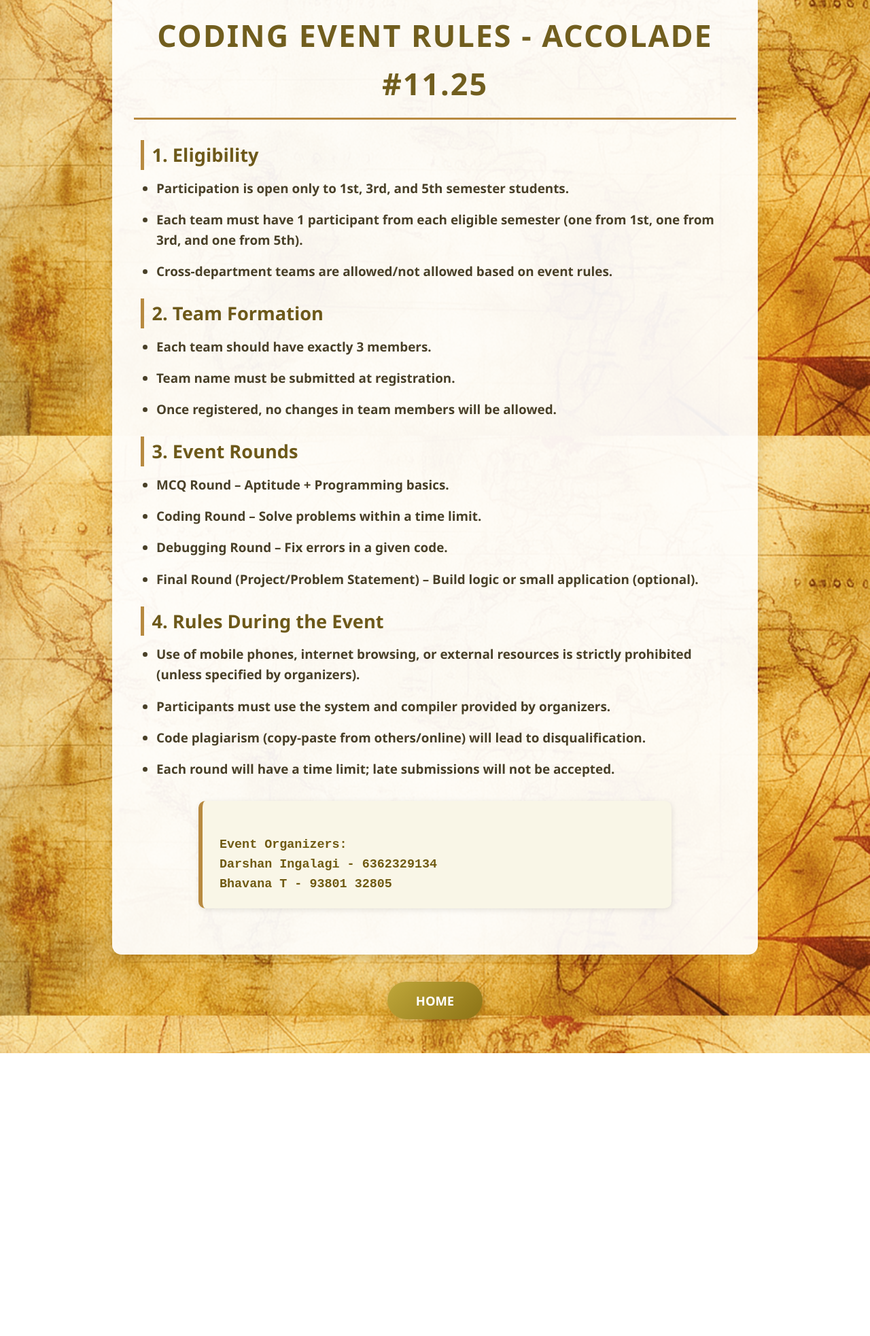
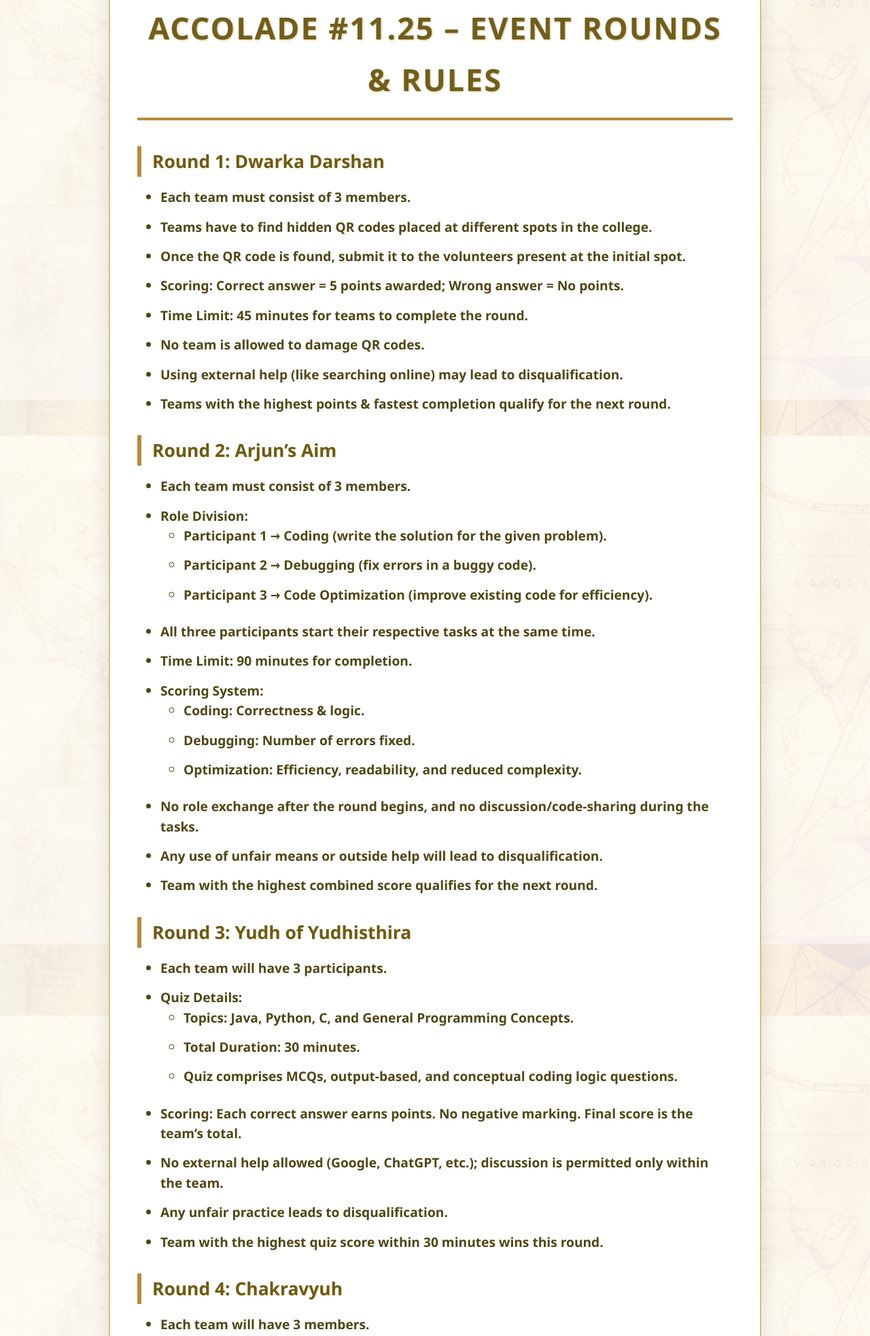
Before and after one commit to darshaningalagi/ACCOLADE, a plain HTML site: page coding.html in a window 1280 px wide. Shown: the part 212-2177 px from the top of the page at 68% size. Before the commit the page ends 1761 px from the top, so only its background shows below. Drawn offline with Linux system fonts and the light colour scheme.

Commit message:
first commit

```diff
--- a/coding.html
+++ b/coding.html
@@ -2,207 +2,277 @@
 <html lang="en">
 <head>
   <meta charset="UTF-8" />
-  <title>ACCOLADE #11.25 - Coding Rules</title>
+  <title>ACCOLADE #11.25 - Event Rounds & Rules</title>
   <meta name="viewport" content="width=device-width, initial-scale=1" />
   <style>
     body {
       font-family: 'Segoe UI', Tahoma, Geneva, Verdana, sans-serif;
-      max-width: 950px;
+      max-width: 960px;
       margin: 20px auto;
-      padding: 0 25px;
-      background-image: url('rules bg.png');
-      background-repeat: no-repeat;
+      padding: 0 25px 40px 25px;
+      background:
+        linear-gradient(rgba(255,255,255,0.86), rgba(255,255,255,0.93)),
+        url('rules bg.png') no-repeat center center fixed;
       background-size: cover;
-      background-attachment: fixed;
       color: #2c2c2c;
-      line-height: 1.6;
+      line-height: 1.7;
+      user-select: text;
     }
     section {
-      background: rgba(255, 255, 255, 0.93);
-      padding: 28px 32px;
-      border-radius: 14px;
-      box-shadow: 0 4px 15px rgba(0, 0, 0, 0.12);
-      margin-bottom: 40px;
-      text-align: center;
+      background: #fff;
+      padding: 36px 40px;
+      border-radius: 18px;
+      box-shadow: 0 10px 30px rgba(0, 0, 0, 0.12);
+      margin-bottom: 45px;
+      border: 2px solid #d4c17a;
+      transition: box-shadow 0.3s ease;
+    }
+    section:hover {
+      box-shadow: 0 16px 40px rgba(0, 0, 0, 0.18);
     }
     img {
-      height: 110px;
-      margin-bottom: 25px;
+      display: block;
+      margin: 0 auto 30px auto;
+      max-height: 120px;
+      max-width: 100%;
       user-select: none;
+      filter: drop-shadow(0 3px 3px rgba(0,0,0,0.2));
+      border-radius: 12px;
+      transition: transform 0.3s ease;
+    }
+    img:hover {
+      transform: scale(1.05);
     }
     h1 {
       font-size: 2.8rem;
       font-weight: 900;
       color: #715e1e;
-      border-bottom: 3px solid #b88a40;
-      padding-bottom: 14px;
-      margin-bottom: 30px;
+      border-bottom: 4px solid #b88a40;
+      padding-bottom: 18px;
+      margin-bottom: 38px;
       text-transform: uppercase;
       letter-spacing: 2px;
+      text-align: center;
+      user-select: none;
+      text-shadow: 1px 1px 3px #cab974cc;
     }
     h2 {
-      font-size: 1.7rem;
-      color: #6d591a;
-      margin-bottom: 12px;
-      font-weight: 800;
-      border-left: 5px solid #b88a40;
-      padding-left: 12px;
+      font-size: 1.65rem;
+      color: #6d5a18;
+      margin-bottom: 15px;
+      font-weight: 900;
+      border-left: 6px solid #b88a40;
+      padding-left: 16px;
       user-select: none;
-      text-align: left;
-      max-width: 850px;
-      margin: 0 auto 12px auto;
+      text-shadow: 1px 1px #ecd88e88;
+      max-width: 860px;
+      margin-left: auto;
+      margin-right: auto;
+      margin-top: 32px;
     }
     ul {
-      padding-left: 30px;
-      font-size: 1.18rem;
+      padding-left: 34px;
+      font-size: 1.2rem;
       margin-top: 0;
       margin-bottom: 25px;
-      color: #494028;
+      color: #4f4615;
       font-weight: 600;
-      max-width: 850px;
+      max-width: 860px;
       margin-left: auto;
       margin-right: auto;
-      text-align: left;
-    }
-    ul ul {
-      padding-left: 20px;
-      font-weight: 500;
-      color: #5a4d20;
+      line-height: 1.53;
     }
     li {
-      margin-bottom: 16px;
+      margin-bottom: 14px;
     }
     .organizers {
-      font-family: monospace;
-      font-size: 1.15rem;
-      color: #6f5a12;
-      background: #f9f6e7;
-      border-left: 6px solid #b88a40;
-      padding: 20px 25px;
-      border-radius: 10px;
-      white-space: pre-line;
-      max-width: 640px;
-      margin: 32px auto 40px auto;
-      box-shadow: 1px 2px 8px rgba(0,0,0,0.1);
+      font-family: Consolas, monospace;
+      font-size: 1.18rem;
+      color: #6a5513;
+      background: #f9f6e6;
+      border-left: 8px solid #babc5a;
+      padding: 20px 26px;
+      border-radius: 14px;
+      max-width: 680px;
+      margin: 38px auto 50px auto;
+      box-shadow: 0 4px 12px rgba(186, 188, 90, 0.24);
+      font-weight: 700;
       text-align: left;
-      font-weight: 700;
-      user-select: text;
+      transition: background 0.22s ease;
     }
-    a {
-      display: block;
-      width: max-content;
-      margin: 0 auto 50px auto;
-      text-decoration: none;
+    .organizers:hover {
+      background: #fffde4;
     }
     button {
-      height: 55px;
-      width: 140px;
+      height: 50px;
+      width: 150px;
       background: linear-gradient(135deg, #bfa73a, #8c7316);
-      border-radius: 30px;
+      border-radius: 34px;
       border: none;
-      font-size: 1.15rem;
-      font-weight: bold;
-      color: #fff;
+      font-size: 1.18rem;
+      font-weight: 900;
+      color: #fffbe6;
       cursor: pointer;
-      box-shadow: 2px 2px 10px rgba(0, 0, 0, 0.16);
-      transition: transform 0.25s ease, background 0.3s ease;
+      box-shadow: 2px 3px 14px rgba(129, 108, 27, 0.7);
+      transition: transform 0.3s, background 0.4s;
       text-transform: uppercase;
       font-family: 'Segoe UI', Tahoma, Geneva, Verdana, sans-serif;
       user-select: none;
+      letter-spacing: 1.2px;
+      display: block;
+      margin: 0 auto;
     }
     button:hover {
-      transform: scale(1.07);
-      background: linear-gradient(135deg, #a6912f, #6e5911);
+      transform: scale(1.09) translateY(-2px);
+      background: linear-gradient(135deg, #a5912e, #6e5911);
+      box-shadow: 0 0 22px #a5912eaa;
     }
     /* Responsive */
     @media (max-width: 768px) {
       h1 {
-        font-size: 2.4rem;
+        font-size: 2.1rem;
       }
       h2 {
-        font-size: 1.4rem;
+        font-size: 1.22rem;
+        padding-left: 12px;
+        border-left-width: 4px;
       }
       ul {
         font-size: 1.05rem;
-        max-width: 100%;
-      }
-      li {
-        font-size: 1rem;
+        padding-left: 20px;
       }
       .organizers {
         font-size: 1rem;
-        padding: 18px 20px;
+        padding: 13px 14px;
         max-width: 100%;
       }
       button {
-        width: 130px;
-        font-size: 1rem;
+        width: 140px;
+        font-size: 1.04rem;
+        height: 44px;
       }
     }
     @media (max-width: 480px) {
       h1 {
-        font-size: 1.9rem;
+        font-size: 1.42rem;
       }
       h2 {
-        font-size: 1.2rem;
+        font-size: 1.1rem;
       }
       ul {
-        padding-left: 22px;
         font-size: 0.95rem;
-      }
-      li {
-        font-size: 0.9rem;
+        padding-left: 10px;
       }
       button {
-        width: 110px;
-        height: 48px;
-        font-size: 0.9rem;
+        width: 120px;
+        height: 37px;
+        font-size: 0.96rem;
+      }
+      .organizers {
+        font-size: 0.96rem;
+        padding: 10px 7px;
       }
     }
   </style>
 </head>
 <body>
   <section>
-    <img src="coding.png" alt="Coding Event Logo" />
-    <h1>Coding Event Rules - ACCOLADE #11.25</h1>
+    <img src="coding.png" alt="Accolade Coding Event Logo" />
+    <h1>ACCOLADE #11.25 – Event Rounds & Rules</h1>
 
-    <h2>1. Eligibility</h2>
+    <h2>Round 1: Dwarka Darshan</h2>
     <ul>
-      <li>Participation is open only to 1st, 3rd, and 5th semester students.</li>
-      <li>Each team must have 1 participant from each eligible semester (one from 1st, one from 3rd, and one from 5th).</li>
-      <li>Cross-department teams are allowed/not allowed based on event rules.</li>
+      <li>Each team must consist of 3 members.</li>
+      <li>Teams have to find hidden QR codes placed at different spots in the college.</li>
+      <li>Once the QR code is found, submit it to the volunteers present at the initial spot.</li>
+      <li>Scoring: Correct answer = 5 points awarded; Wrong answer = No points.</li>
+      <li>Time Limit: 45 minutes for teams to complete the round.</li>
+      <li>No team is allowed to damage QR codes.</li>
+      <li>Using external help (like searching online) may lead to disqualification.</li>
+      <li>Teams with the highest points & fastest completion qualify for the next round.</li>
     </ul>
 
-    <h2>2. Team Formation</h2>
+    <h2>Round 2: Arjun’s Aim</h2>
     <ul>
-      <li>Each team should have exactly 3 members.</li>
-      <li>Team name must be submitted at registration.</li>
-      <li>Once registered, no changes in team members will be allowed.</li>
+      <li>Each team must consist of 3 members.</li>
+      <li>Role Division:
+        <ul>
+          <li>Participant 1 → Coding (write the solution for the given problem).</li>
+          <li>Participant 2 → Debugging (fix errors in a buggy code).</li>
+          <li>Participant 3 → Code Optimization (improve existing code for efficiency).</li>
+        </ul>
+      </li>
+      <li>All three participants start their respective tasks at the same time.</li>
+      <li>Time Limit: 90 minutes for completion.</li>
+      <li>Scoring System:
+        <ul>
+          <li>Coding: Correctness & logic.</li>
+          <li>Debugging: Number of errors fixed.</li>
+          <li>Optimization: Efficiency, readability, and reduced complexity.</li>
+        </ul>
+      </li>
+      <li>No role exchange after the round begins, and no discussion/code-sharing during the tasks.</li>
+      <li>Any use of unfair means or outside help will lead to disqualification.</li>
+      <li>Team with the highest combined score qualifies for the next round.</li>
     </ul>
 
-    <h2>3. Event Rounds</h2>
+    <h2>Round 3: Yudh of Yudhisthira</h2>
     <ul>
-      <li>MCQ Round – Aptitude + Programming basics.</li>
-      <li>Coding Round – Solve problems within a time limit.</li>
-      <li>Debugging Round – Fix errors in a given code.</li>
-      <li>Final Round (Project/Problem Statement) – Build logic or small application (optional).</li>
+      <li>Each team will have 3 participants.</li>
+      <li>Quiz Details:
+        <ul>
+          <li>Topics: Java, Python, C, and General Programming Concepts.</li>
+          <li>Total Duration: 30 minutes.</li>
+          <li>Quiz comprises MCQs, output-based, and conceptual coding logic questions.</li>
+        </ul>
+      </li>
+      <li>Scoring: Each correct answer earns points. No negative marking. Final score is the team’s total.</li>
+      <li>No external help allowed (Google, ChatGPT, etc.); discussion is permitted only within the team.</li>
+      <li>Any unfair practice leads to disqualification.</li>
+      <li>Team with the highest quiz score within 30 minutes wins this round.</li>
     </ul>
 
-    <h2>4. Rules During the Event</h2>
+    <h2>Round 4: Chakravyuh</h2>
     <ul>
-      <li>Use of mobile phones, internet browsing, or external resources is strictly prohibited (unless specified by organizers).</li>
-      <li>Participants must use the system and compiler provided by organizers.</li>
-      <li>Code plagiarism (copy-paste from others/online) will lead to disqualification.</li>
-      <li>Each round will have a time limit; late submissions will not be accepted.</li>
+      <li>Each team will have 3 members.</li>
+      <li>Teams must write code to generate a given pattern (problem given at the start).</li>
+      <li>All members work together on the same code; teamwork is essential.</li>
+      <li>Time Limit: 60 minutes to complete the pattern.</li>
+      <li>Scoring:
+        <ul>
+          <li>Correct Output: Matches the required pattern.</li>
+          <li>Code Quality: Indentation, readability, and logic.</li>
+          <li>Efficiency: Minimal and optimized code.</li>
+        </ul>
+      </li>
+      <li>Only the provided system/editor may be used. No use of unauthorized resources.</li>
+      <li>Team that generates the correct pattern fastest and with clean, efficient code wins.</li>
+    </ul>
+
+    <h2>Round 5: Krishnas council</h2>
+    <ul>
+      <li>A problem statement is given to each team.</li>
+      <li>Teams must provide a solution and create a prototype based on their solution.</li>
+      <li>Time Limit: 90 minutes to develop the prototype.</li>
+      <li>Scoring Criteria:</li>
+        <ul>
+          <li>Innovation: Creativity and originality of the solution.</li>
+          <li>Functionality: How well the prototype works.</li>
+          <li>Presentation: Clarity and effectiveness of the presentation.</li>
+        </ul>
+
+    </ul> <li>each team must have their own devices for prototype development.</li>
+      <li>Teams can use any programming language or tools they are comfortable with.</li>
+      <li>The team with the most innovative, functional, and well-presented prototype wins.</li>
     </ul>
 
     <div class="organizers">
-Event Organizers:
-Darshan Ingalagi - 6362329134
+Event Organizers:<br>
+Darshan Ingalagi - 6362329134<br>
 Bhavana T - 93801 32805
     </div>
+
+    <a href="index.html"><button>Home</button></a>
   </section>
-
-  <a href="index.html"><button>Home</button></a>
 </body>
 </html>
```
Also changed, not shown: communication.html (+1 -1 lines), cultural.html (+2 -2 lines), gaming.html (+86 -19 lines), quiz.html (+1 -1 lines).
